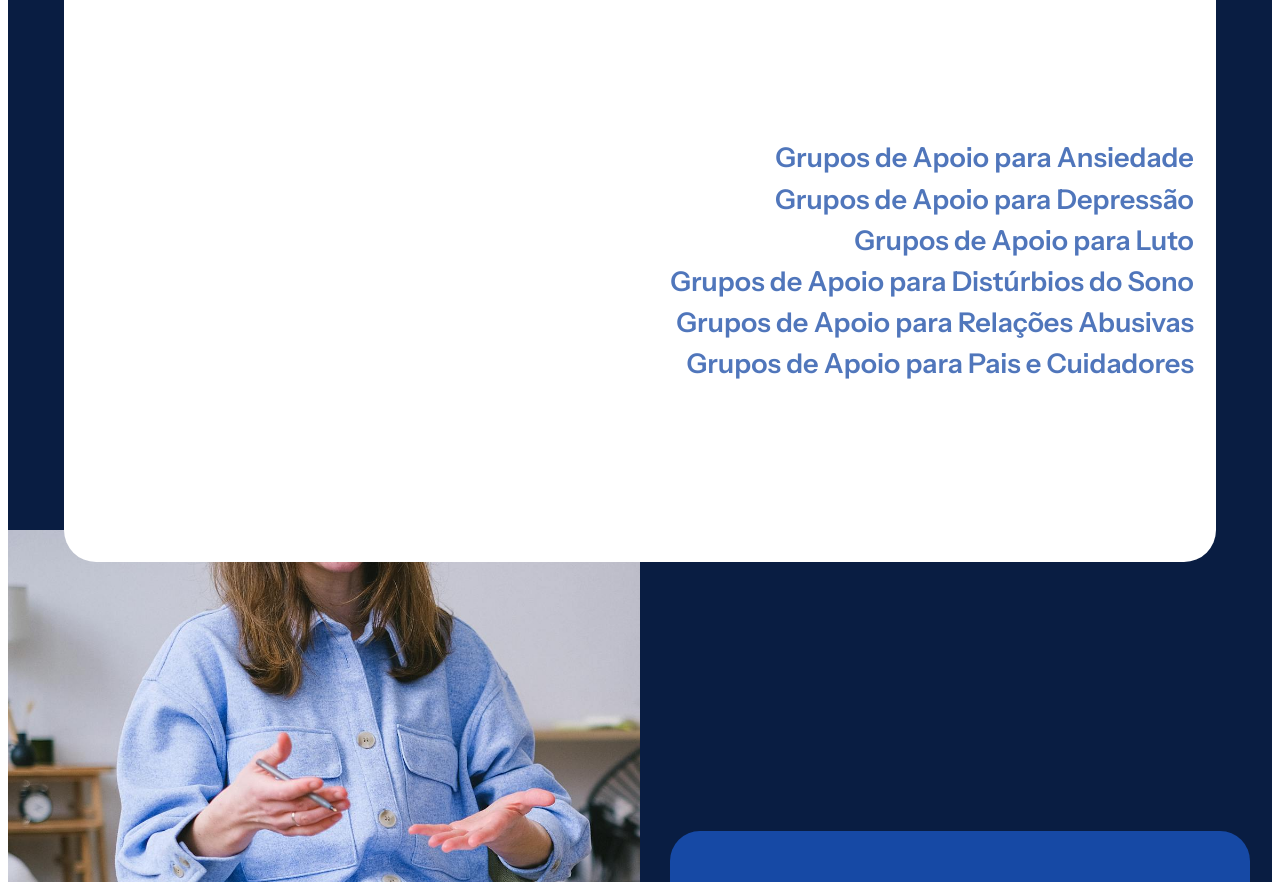
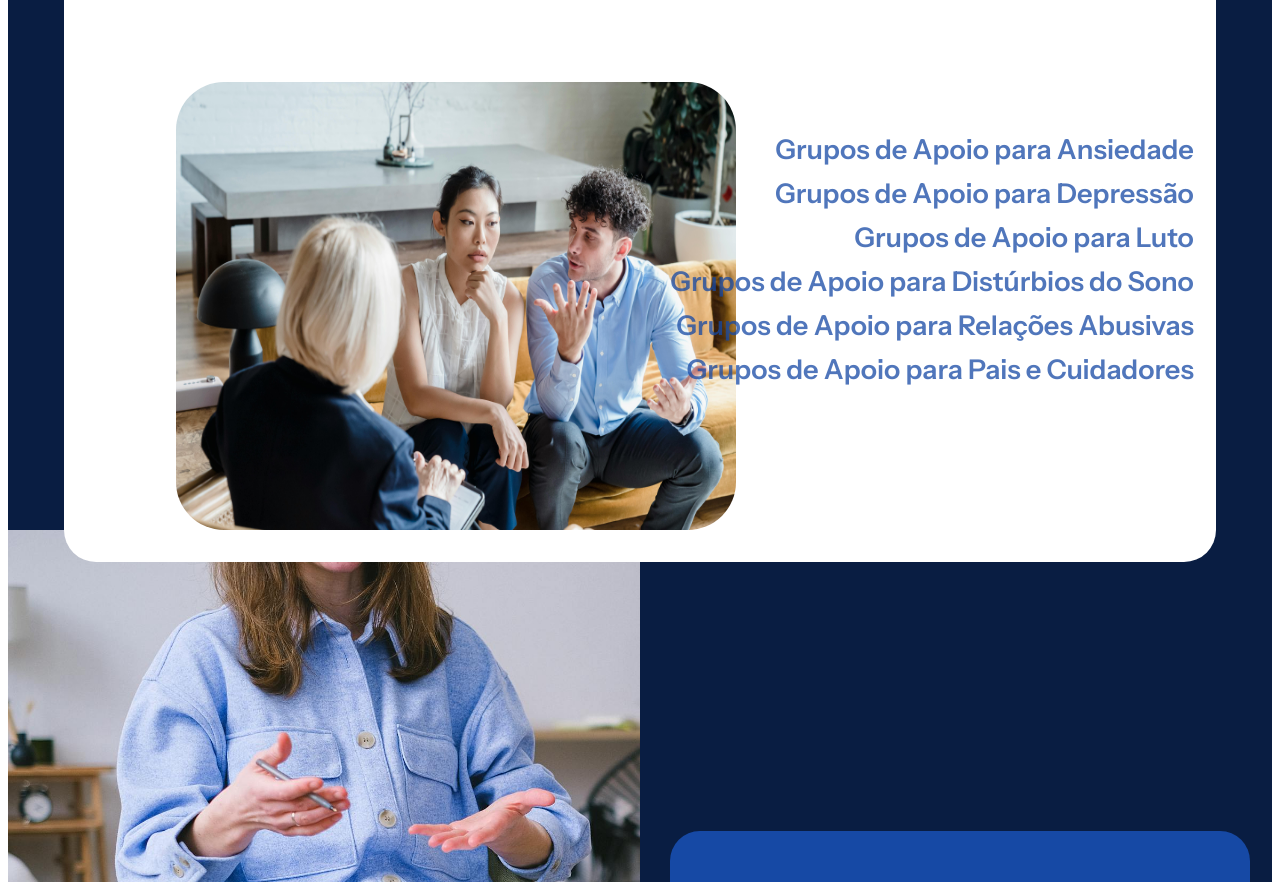
Before and after one commit to gusmrtns/plataforma-de-apoio-psicologico-comunitario, a React (Vite) app in the folder plataforma-apoio/: page / in a window 1280 px wide. Shown: the part 2918-3800 px from the top of the page. Built offline with nearby package versions, Linux system fonts and the light colour scheme.

Commit message:
grupos de apoio finalizado

```diff
--- a/plataforma-apoio/src/pages/Home.jsx
+++ b/plataforma-apoio/src/pages/Home.jsx
@@ -67,7 +67,9 @@ const Home = () => {
           <div className="container-apoio">
             <i class='bx bxs-chat' ></i>
             <h1>Precisando de um apoio?<br></br>nossos <strong>grupos de apoio</strong> estão aqui por você</h1>
-
+            <div className="grupo-imagem">
+              <img src="./src/assets/grupo-apoio.jpg" alt="imagem grupo de apoio" />
+            </div>
             <ul>
               <li>Grupos de Apoio para Ansiedade</li>
               <li>Grupos de Apoio para Depressão</li>
--- a/plataforma-apoio/src/styles/home.css
+++ b/plataforma-apoio/src/styles/home.css
@@ -291,8 +291,24 @@ p {
                 color: rgba(22, 73, 165, 1);
             }
     }
+    & .grupo-imagem{
+        display: flex;
+        position: absolute;
+        left: 7em;
+        bottom: 2em;
+        width: 35em;
+        height: 28em;
+
+        & img{
+            width: 100%;
+            height: 100%;
+            border-radius: 3em;
+        }
+    }
 
     & ul{
+        display: flex;
+        flex-direction: column;
         font-size: 1.7em;
         color: rgba(22, 73, 165, 1);
         opacity: 75%;
@@ -306,7 +322,7 @@ p {
             "wdth" 100;
     }
     & li{
-        margin-bottom: 0.3em;
+        margin-bottom: 0.4em;
         position: relative;
         left: 10em;
     }
```
Also changed, not shown: plataforma-apoio/src/assets/grupo-apoio.jpg (added).
